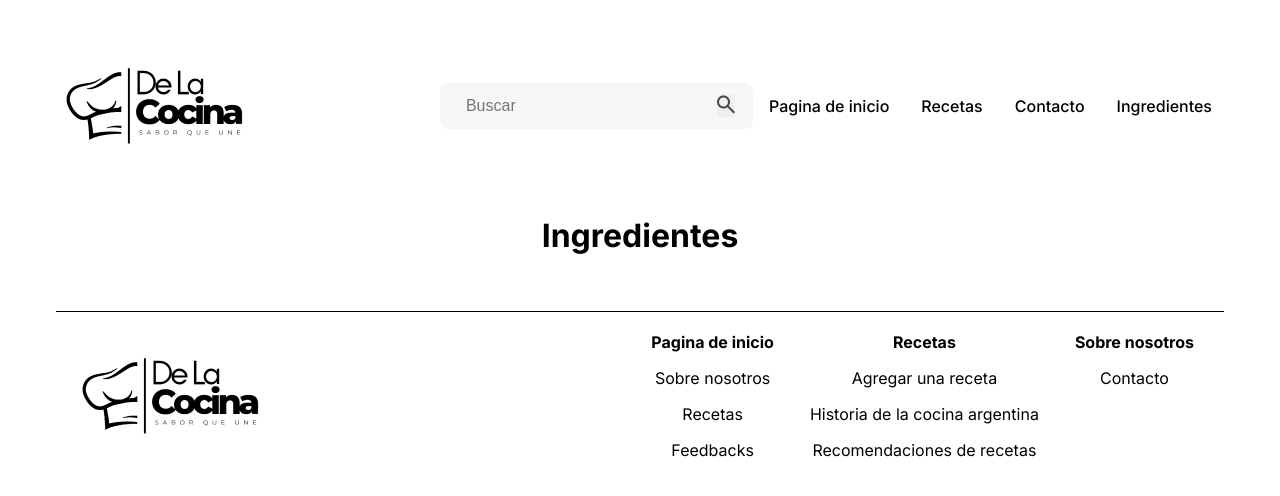
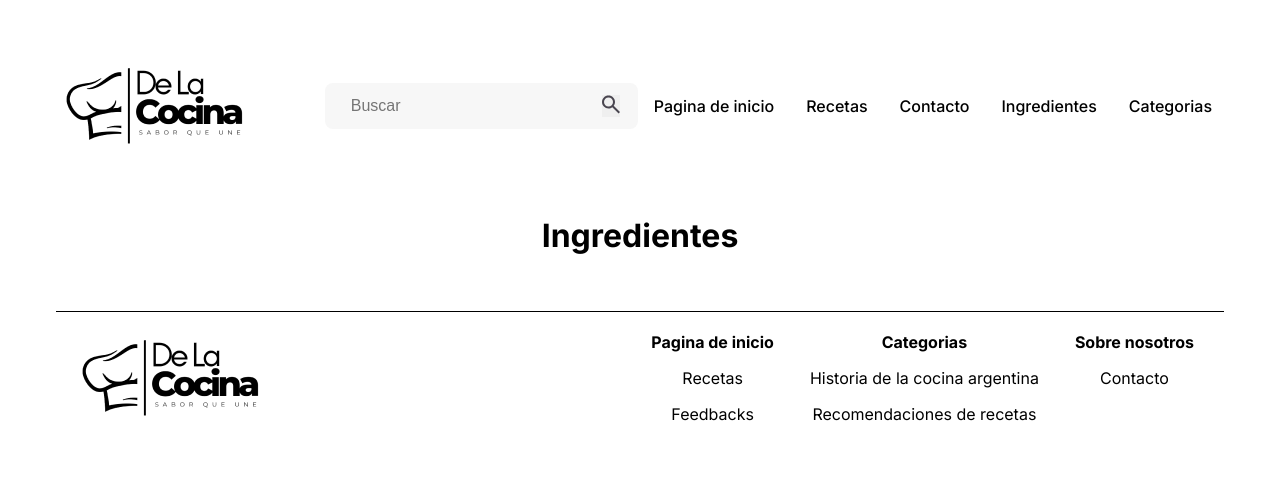
Before and after one commit to joao-victor-f/receitas-projeto-de-ensino, a React (Vite) app: page /ingredientes in a window 1280 px wide. Shown: the top 496 px of the page. Built offline with nearby package versions, Linux system fonts and the light colour scheme.

Commit message:
adiciona Link no header e no footer

```diff
--- a/src/components/footer/Footer.tsx
+++ b/src/components/footer/Footer.tsx
@@ -1,6 +1,7 @@
 import React from "react";
 import styles from "./footer.module.css";
 import logo from "../../assets/logo.png";
+import { Link } from "react-router-dom";
 
 export default function Footer() {
     return (
@@ -8,20 +9,35 @@ export default function Footer() {
             <img src={logo}/>
             <div id={styles.links_footer}>
                 <div className={styles.references}>
-                    <a href="#" className={styles.main_reference}>Pagina de inicio</a>
-                    <a href="#">Sobre nosotros</a>
-                    <a href="#">Recetas</a>
-                    <a href="#">Feedbacks</a>
+
+                    <Link to="/">
+                        <a className={styles.main_reference}>Pagina de inicio</a>
+                    </Link>
+                    <Link to="/#recetas">
+                        <a>Recetas</a>
+                    </Link>
+                    <Link to="/#feedbacks">
+                        <a>Feedbacks</a>
+                    </Link>
                 </div>
                 <div className={styles.references}>
-                    <a href="#" className={styles.main_reference}>Recetas</a>
-                    <a href="#">Agregar una receta</a>
-                    <a href="#">Historia de la cocina argentina</a>
-                    <a href="#">Recomendaciones de recetas</a>
+                    <Link to="/categorias">
+                        <a className={styles.main_reference}>Categorias</a>
+                    </Link>
+                    <Link to="/categorias#historia_cozinha">
+                        <a>Historia de la cocina argentina</a>
+                    </Link>
+                    <Link to="/categorias#recomendaciones">
+                        <a>Recomendaciones de recetas</a>
+                    </Link>
                 </div>
                 <div className={styles.references}>
-                    <a href="#" className={styles.main_reference}>Sobre nosotros</a>
-                    <a href="#">Contacto</a>
+                    <Link to="/sobre">
+                        <a className={styles.main_reference}>Sobre nosotros</a>
+                    </Link>
+                    <Link to="/sobre#contacto">
+                        <a>Contacto</a>
+                    </Link>
                 </div>
             </div>
         </footer>
--- a/src/components/header/Header.tsx
+++ b/src/components/header/Header.tsx
@@ -2,6 +2,7 @@ import SearchBar from "../searchBar/SearchBar.tsx";
 import logo from "../../assets/logo.png";
 import styles from "./header.module.css";
 import React from 'react';
+import { Link } from "react-router-dom";
 
 export default function Header() {
   return (
@@ -11,16 +12,29 @@ export default function Header() {
         <SearchBar />
         <ul className={styles.ul}>
           <li className={styles.li}>
-            <a href="#">Pagina de inicio</a>
+            <Link to="/">
+              <a>Pagina de inicio</a>
+            </Link>
           </li>
           <li className={styles.li}>
-            <a href="#">Recetas</a>
+            <Link to="/receitas">
+              <a>Recetas</a>
+            </Link>
           </li>
           <li className={styles.li}>
-            <a href="#">Contacto</a>
+            <Link to="/sobre">
+              <a href="#">Contacto</a>
+            </Link>
           </li>
           <li className={styles.li}>
-            <a href="#">Ingredientes</a>
+            <Link to="/ingredientes">
+              <a href="#">Ingredientes</a>
+            </Link>
+          </li>
+          <li className={styles.li}>
+            <Link to="/categorias">
+              <a href="#">Categorias</a>
+            </Link>
           </li>
           <li id={styles.menu_mobile}>
             <button id={styles.menu_button}>Menú</button>
--- a/src/paginas/categorias/Categorias.tsx
+++ b/src/paginas/categorias/Categorias.tsx
@@ -7,8 +7,8 @@ import Receita from '../../components/receita/Receita';
 export default function Categorias() {
     return (
         <>
-            <section id={styles.intro_receitas}>
-                <div id={styles.title_receitas}>
+            <section className={styles.intro_receitas}>
+                <div className={styles.title_receitas}>
                     <h1>Recetas</h1>
                     <span>El sabor de Argentina a un clic: recetas, paso a paso y mucha inspiracion para tu cocina.</span>
                 </div>
@@ -17,19 +17,19 @@ export default function Categorias() {
                 </div>
             </section>
             <ListagemDeCategorias></ListagemDeCategorias>
-            <section id={styles.historia_cozinha}>
-                <div id={styles.images_container}>
+            <section id="historia_cozinha" className={styles.historia_cozinha}>
+                <div className={styles.images_container}>
                     <img src="/categorias/img-suporte-2.png" alt="" />
                     <img src="/categorias/img-suporte-1.png" alt="" />
                 </div>
-                <div id={styles.historia_container}>
+                <div className={styles.historia_container}>
                     <h1>Historia de la cocina argentina</h1>
-                    <p>La historia de la cocina argentina es un reflejo de su diversidad cultural y geográfica. Influenciada por las tradiciones indígenas, como las de los pueblos guaraníes y mapuches, y enriquecida con la llegada de inmigrantes europeos, especialmente italianos y españoles, la gastronomía argentina combina sabores y técnicas únicas.</p>
-                    <p>El asado, símbolo nacional, tiene raíces en la vida de los gauchos, quienes perfeccionaron la tradición de cocinar carnes al aire libre. A esto se suman platos emblemáticos como las empanadas, el locro y la milanesa, así como la influencia italiana en pastas y pizzas.</p>
-                    <p>Además, la producción de vinos, especialmente en Mendoza, y el consumo de mate reflejan la conexión del país con su tierra y tradiciones. La cocina argentina sigue evolucionando, mezclando lo tradicional con la innovación, pero siempre conservando su identidad única.</p>
+                    <p>La historia de la cocina argentina es un reflejo de su diversclassNamead cultural y geográfica. Influenciada por las tradiciones indígenas, como las de los pueblos guaraníes y mapuches, y enriquecida con la llegada de inmigrantes europeos, especialmente italianos y españoles, la gastronomía argentina combina sabores y técnicas únicas.</p>
+                    <p>El asado, símbolo nacional, tiene raíces en la vclassNamea de los gauchos, quienes perfeccionaron la tradición de cocinar carnes al aire libre. A esto se suman platos emblemáticos como las empanadas, el locro y la milanesa, así como la influencia italiana en pastas y pizzas.</p>
+                    <p>Además, la producción de vinos, especialmente en Mendoza, y el consumo de mate reflejan la conexión del país con su tierra y tradiciones. La cocina argentina sigue evolucionando, mezclando lo tradicional con la innovación, pero siempre conservando su classNameentidad única.</p>
                 </div>
             </section>
-            <section id={styles.recomendacao_receitas}>
+            <section className={styles.recomendacao_receitas}>
                 <h1>Recomendacion de recetas</h1>
                 <div className={styles.receitas_container}>
                     <Receita receita={data.receitas[0]} />
--- a/src/paginas/categorias/categorias.module.css
+++ b/src/paginas/categorias/categorias.module.css
@@ -1,9 +1,9 @@
-#intro_receitas {
+.intro_receitas {
     display: flex;
     justify-content: space-between;
 }
 
-#intro_receitas span {
+.intro_receitas span {
     color: rgba(0, 0, 0, 0.75);
     font-size: 20px;
     font-style: normal;
@@ -12,12 +12,12 @@
     margin-top: 10000px;
 }
 
-#intro_receitas h1 {
+.intro_receitas h1 {
     margin-bottom: 12px;
     font-size: 48px;
 }
 
-#intro_receitas a {
+.intro_receitas a {
     color: #1D1D1D;
     text-align: right;
     font-family: Poppins;
@@ -28,17 +28,17 @@
     text-transform: uppercase;
 }
 
-#images_container {
+.images_container {
     display: flex;
     justify-content: center;
     gap: 20px;
 }
 
-#images_container img {
+.images_container img {
     border-radius: 10px;
 }
 
-#historia_cozinha h1 {
+.historia_cozinha h1 {
     color: #000;
     /* Heading */
     font-family: Inter;
@@ -49,7 +49,7 @@
     margin: 18px 0;
 }
 
-#historia_cozinha p {
+.historia_cozinha p {
     color: #000;
     text-align: justify;
     /* Body text */
@@ -61,7 +61,7 @@
     margin: 12px 0;
 }
 
-#recomendacao_receitas h1 {
+.recomendacao_receitas h1 {
     margin: 32px 0;
     font-size: 32px;
 }
--- a/src/paginas/paginaprincipal/PaginaPrincipal.tsx
+++ b/src/paginas/paginaprincipal/PaginaPrincipal.tsx
@@ -2,6 +2,7 @@ import React from "react";
 import imagem from "../../assets/mesadecomidasPG.png";
 import imagem2 from "../../assets/comidasdaPI.png";
 import styles from "./paginaPrincipal.module.css";
+import { Link } from "react-router-dom";
 
 export default function PaginaPrincipal () {
   return (
@@ -11,7 +12,9 @@ export default function PaginaPrincipal () {
       <br />
       <p>Descubre el rincón donde la pasión por la cocina argentina cobra vida:recetas fáciles, auténticas y llenas de sabor para transformar cada plato en una</p><p> celebración.</p>
       <br />
-      <button id={styles.BotaoSobrePI}>Sobre nosotros</button>
+      <Link to="/sobre">
+        <button id={styles.BotaoSobrePI}>Sobre nosotros</button>
+      </Link>
       <br />
       <br />
       <img id={styles.ImagemPI} src={imagem} alt="Imagem da mesa de comidas" />
```
